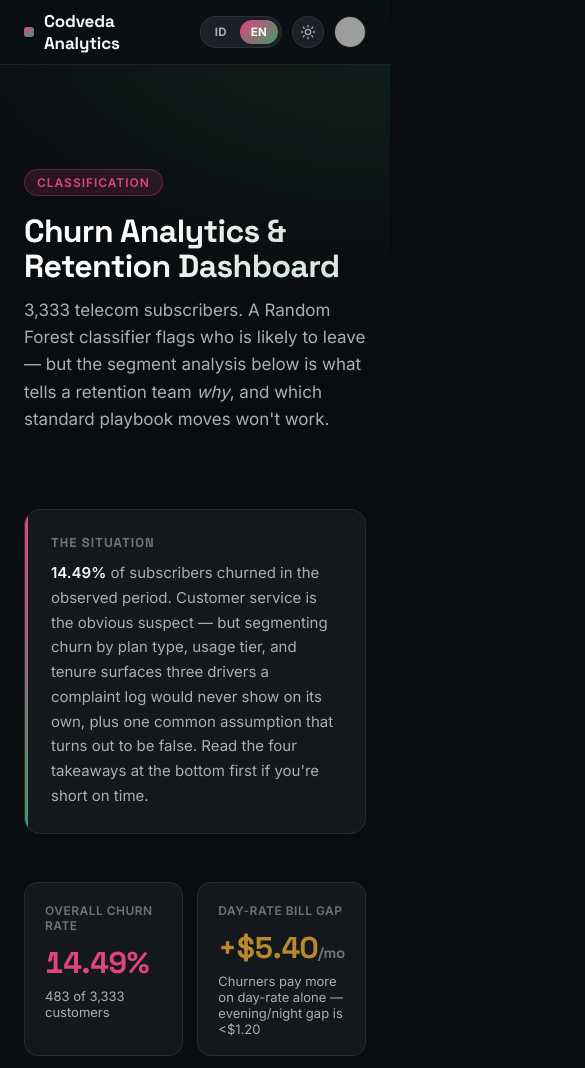
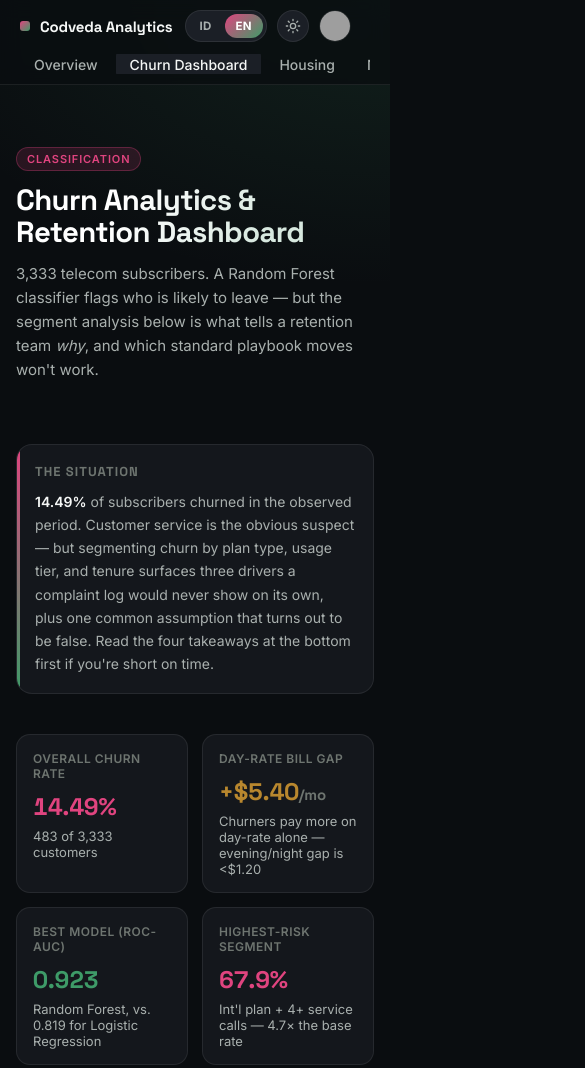
Before and after one commit to greythinkerdue/codveda-data-science, a plain HTML site: page churn-dashboard.html in a window 390 px wide. Shown: the top 1068 px of the page, 585 px wide, since content can reach past the window. Drawn offline with nearby package versions, Linux system fonts and the light colour scheme; grey boxes are pictures that could not be loaded.

Commit message:
Fix mobile layout: nav links, overflowing tables, and oversized type
- Nav links no longer disappear on narrow screens; they now sit on a
  horizontally scrollable second row instead of vanishing with no
  replacement.
- Wide data tables (data quality, model comparison) were clipped on
  mobile with no way to see the hidden columns; wrapped them in a
  horizontally scrollable container.
- Added a mobile type-scale media query so headlines, KPI values, and
  card padding shrink on phones instead of looking zoomed-in relative
  to the narrow viewport.

```diff
--- a/assets/style.css
+++ b/assets/style.css
@@ -368,10 +368,18 @@ section { margin: 48px 0; }
 }
 
 /* ---------- Table ---------- */
+.table-scroll {
+  width: 100%;
+  overflow-x: auto;
+  -webkit-overflow-scrolling: touch;
+}
 table.data-table {
   width: 100%;
   border-collapse: collapse;
   font-size: 13.5px;
+}
+@media (max-width: 640px) {
+  .table-scroll table.data-table { min-width: 560px; }
 }
 .data-table th, .data-table td {
   text-align: left;
@@ -526,7 +534,52 @@ footer .foot-row { display: flex; justify-content: space-between; flex-wrap: wra
 }
 
 @media (max-width: 760px) {
-  .navlinks { display: none; }
+  .nav .wrap {
+    flex-wrap: wrap;
+    height: auto;
+    padding: 10px 20px;
+    row-gap: 8px;
+    gap: 12px;
+  }
+  .brand { font-size: 15px; white-space: nowrap; }
+  .navlinks {
+    order: 3;
+    width: 100%;
+    margin-right: 0;
+    overflow-x: auto;
+    -webkit-overflow-scrolling: touch;
+    scrollbar-width: none;
+    flex-wrap: nowrap;
+  }
+  .navlinks::-webkit-scrollbar { display: none; }
+  .navlinks li { flex: none; }
+  .navlinks a { white-space: nowrap; }
+}
+
+/* ---------- Mobile type scale (phones feel "zoomed in" otherwise) ---------- */
+@media (max-width: 600px) {
+  .wrap { padding: 0 16px; }
+  .hero { padding: 28px 0 18px; }
+  .eyebrow { font-size: 11px; padding: 4px 10px; margin-bottom: 14px; }
+  h1 { font-size: clamp(24px, 7.5vw, 48px); }
+  .lede { font-size: 15px; }
+  .hero-actions .btn { font-size: 13px; padding: 9px 14px; }
+  .situation { padding: 18px 18px; }
+  .situation p { font-size: 14px; }
+  section { margin: 34px 0; }
+  .section-head h2 { font-size: 19px; }
+  .section-head p { font-size: 13.5px; }
+  .kpi-tile { padding: 16px 16px 15px; }
+  .kpi-value { font-size: 24px; }
+  .card { padding: 16px 16px 18px; }
+  .card h3 { font-size: 14px; }
+  .proj-card { padding: 18px; }
+  .proj-metric { font-size: 19px; }
+  .insight { padding: 16px 18px; grid-template-columns: 28px 1fr; gap: 12px; }
+  .insight-num { width: 28px; height: 28px; font-size: 13px; }
+  .insight-body h4 { font-size: 14.5px; }
+  .risk-pct { font-size: 32px; }
+  .chart-box { height: 220px; }
 }
 
 /* ---------- Interactive churn-risk estimator ---------- */
--- a/churn-dashboard.html
+++ b/churn-dashboard.html
@@ -170,6 +170,7 @@
       <div class="card">
         <h3 data-i18n="churn.table.h3">Full metrics</h3>
         <p class="card-note" data-i18n="churn.table.note">Precision/recall trade-off: Random Forest over-indexes on precision; Logistic Regression catches more true churners but floods the list with false alarms.</p>
+        <div class="table-scroll">
         <table class="data-table" id="model-table">
           <thead><tr>
             <th data-i18n="churn.table.th.model">Model</th>
@@ -181,6 +182,7 @@
           </tr></thead>
           <tbody></tbody>
         </table>
+        </div>
       </div>
     </div>
   </section>
```
Also changed, not shown: housing.html (+2 -0 lines), index.html (+2 -0 lines).
